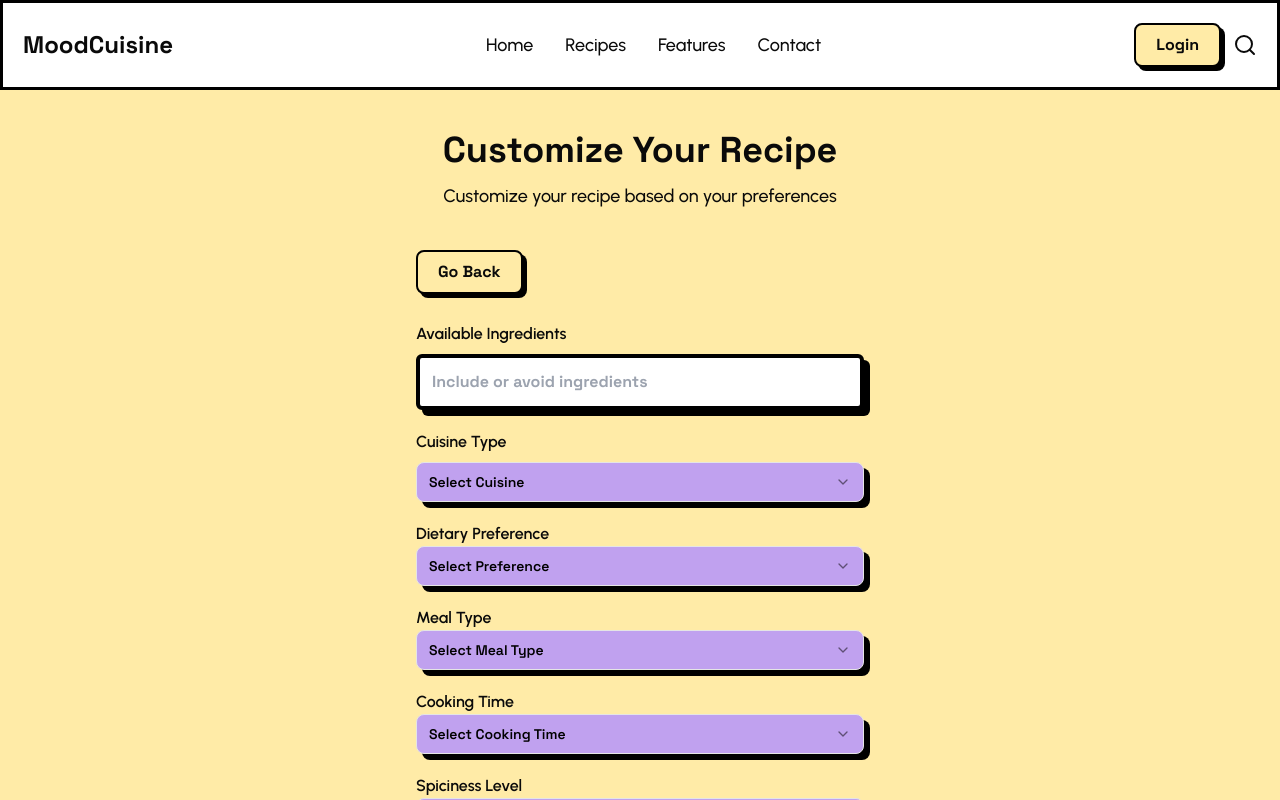
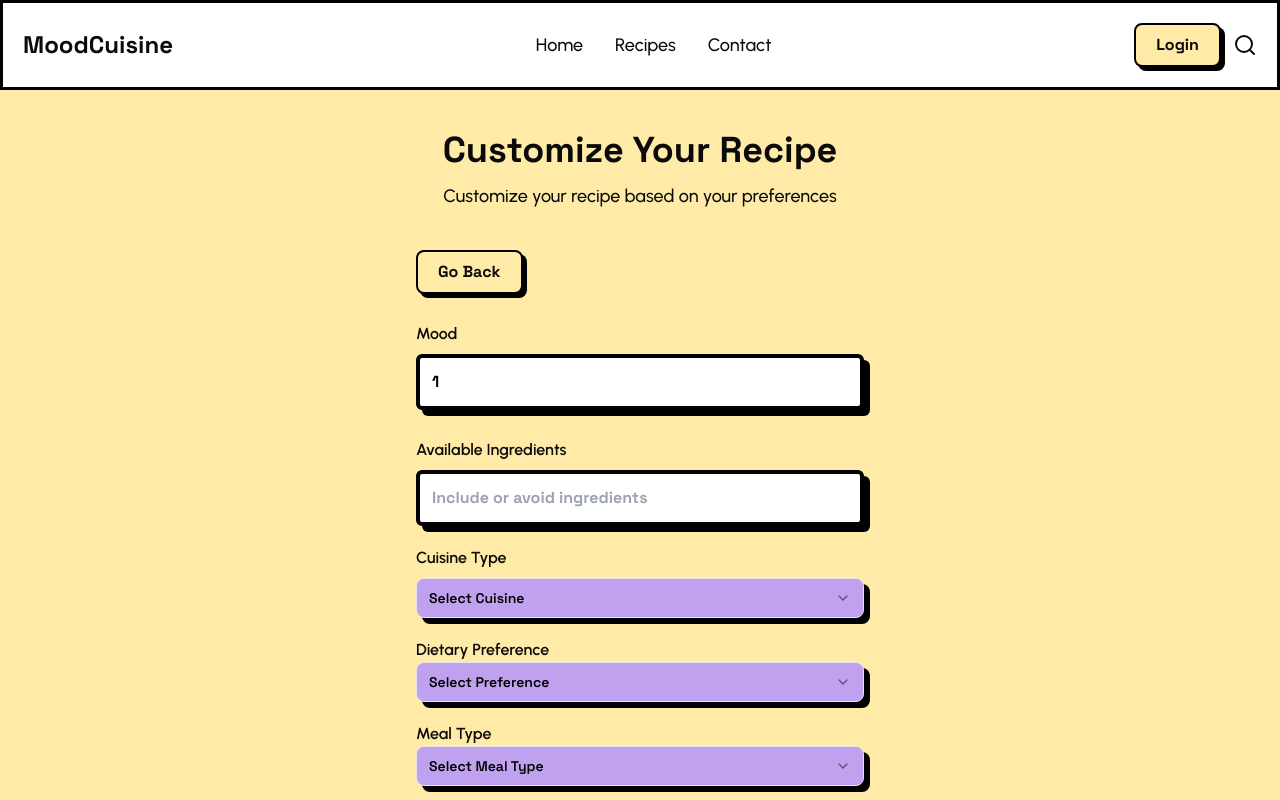
Before and after one commit to SajjanKarn/Mood-Cuisine, a Next.js app: page /recipe/1 in a window 1280 px wide. Shown: the top 800 px of the page. Built offline with nearby package versions, Linux system fonts and the light colour scheme.

Commit message:
feat: add download feature

```diff
--- a/package.json
+++ b/package.json
@@ -15,6 +15,7 @@
     "@toast-ui/react-editor": "^3.2.3",
     "class-variance-authority": "^0.7.0",
     "clsx": "^2.1.1",
+    "html2canvas": "^1.4.1",
     "lucide-react": "^0.453.0",
     "next": "15.0.1",
     "react": "19.0.0-rc-69d4b800-20241021",
--- a/src/app/Navbar.tsx
+++ b/src/app/Navbar.tsx
@@ -19,7 +19,6 @@ type NavbarLink = {
 const links: NavbarLink[] = [
   { href: "/", label: "Home" },
   { href: "/recipe", label: "Recipes" },
-  { href: "/features", label: "Features" },
   { href: "/contact", label: "Contact" },
 ];
 
--- a/src/app/recipe/[mood]/page.tsx
+++ b/src/app/recipe/[mood]/page.tsx
@@ -5,8 +5,11 @@ import {
   NeubrutalismSelect,
 } from "@/components/ui";
 import Form from "next/form";
+import { useParams } from "next/navigation";
 
 const RecipeMood = () => {
+  const mood = useParams().mood;
+
   const cuisineOptions = [
     { label: "Italian", value: "Italian" },
     { label: "Mexican", value: "Mexican" },
@@ -65,6 +68,13 @@ const RecipeMood = () => {
         className="max-w-md mx-auto mt-10 space-y-5"
       >
         <CustomButton link="/recipe">Go Back</CustomButton>
+        <NeubrutalismInput
+          label="Mood"
+          placeholder="Mood"
+          name="currentMood" // Use name attribute
+          value={(mood as string) || ""}
+        />
+
         <NeubrutalismInput
           label="Available Ingredients"
           placeholder="Include or avoid ingredients"
--- a/src/app/recipe/generate/MarkdownRender.tsx
+++ b/src/app/recipe/generate/MarkdownRender.tsx
@@ -1,8 +1,31 @@
 "use client";
 import Markdown from "react-markdown";
+import html2canvas from "html2canvas";
+import { CustomButton } from "@/components/ui"; // Adjust the path as necessary
 
 const MarkdownRender = ({ content }: { content: string }) => {
+  // Function to download the rendered Markdown as an image
+  const downloadMarkdown = async () => {
+    const element = document.getElementById("recipeContainer");
+    if (element) {
+      const canvas = await html2canvas(element, { scale: 2 }); // Adjust scale for better resolution
+      const imgData = canvas.toDataURL("image/png");
+
+      const link = document.createElement("a");
+      link.href = imgData;
+      link.download = "recipe.png"; // Name of the downloaded file
+      link.click();
+    }
+  };
+
   return (
+    <>
+      <div className="flex my-5">
+        <CustomButton onClick={downloadMarkdown} variant="secondary">
+          Download Recipe
+        </CustomButton>
+      </div>
+      <div id="recipeContainer">
         <Markdown
           components={{
             h1: ({ ...props }) => (
@@ -18,21 +41,35 @@ const MarkdownRender = ({ content }: { content: string }) => {
               <h3 className="text-lg font-bold font-space my-3" {...props} />
             ),
             p: ({ ...props }) => (
-          <p className="text-lg font-medium font-urbanist my-2" {...props} />
+              <p
+                className="text-lg font-medium font-urbanist my-2"
+                {...props}
+              />
             ),
             ul: ({ ...props }) => <ul className="list-disc ml-5" {...props} />,
-        ol: ({ ...props }) => <ol className="list-decimal ml-5" {...props} />,
+            ol: ({ ...props }) => (
+              <ol className="list-decimal ml-5" {...props} />
+            ),
             li: ({ ...props }) => (
-          <li className="text-lg font-medium font-urbanist my-2" {...props} />
+              <li
+                className="text-lg font-medium font-urbanist my-2"
+                {...props}
+              />
             ),
             blockquote: ({ ...props }) => (
-          <blockquote className="border-l-4 border-black p-2 my-3" {...props} />
+              <blockquote
+                className="border-l-4 border-black p-2 my-3"
+                {...props}
+              />
             ),
             table: ({ ...props }) => (
               <table className="border-collapse w-full my-5" {...props} />
             ),
             th: ({ ...props }) => (
-          <th className="border border-black font-semibold p-2" {...props} />
+              <th
+                className="border border-black font-semibold p-2"
+                {...props}
+              />
             ),
             td: ({ ...props }) => (
               <td className="border border-black p-2" {...props} />
@@ -41,6 +78,9 @@ const MarkdownRender = ({ content }: { content: string }) => {
         >
           {content}
         </Markdown>
+      </div>
+    </>
   );
 };
+
 export default MarkdownRender;
--- a/src/app/recipe/generate/page.tsx
+++ b/src/app/recipe/generate/page.tsx
@@ -3,6 +3,7 @@ import MarkdownRender from "./MarkdownRender";
 import { CustomButton } from "@/components/ui";
 
 type SearchRecipeProps = {
+  currentMood: string;
   availableIngredients: string;
   cuisine: string;
   dietaryPreference: string;
@@ -18,9 +19,9 @@ const GenerateRecipe = async ({
   searchParams: Promise<SearchRecipeProps>;
 }) => {
   const params = await searchParams;
-
   const prompt = `
-Generate 5 unique and detailed recipes based on the following preferences:
+Generate 5 unique and detailed recipes based on the following preferences and mood:
+- **Mood**: ${params.currentMood}
 - **Available Ingredients**: ${params.availableIngredients}
 - **Cuisine Type**: ${params.cuisine}
 - **Dietary Preference**: ${params.dietaryPreference}
@@ -35,13 +36,14 @@ Each recipe should include:
 3. A list of ingredients with specific quantities.
 4. Step-by-step cooking instructions.
 5. Any additional tips or variations that might enhance the dish.
+6. Based on the mood and preferences, suggest a suitable drink or side dish to complement the meal.
 
 Ensure that the recipes are distinct from each other and cater to the specified preferences. The output should be formatted in Markdown for easy reading and presentation.
 `;
 
   const recipes = await model.generateContent(prompt);
   const content = recipes.response.text();
-  console.log(content);
+
   return (
     <div className="bg-customSecondary p-10 font-urbanist">
       <CustomButton link="/recipe">Go Back</CustomButton>
--- a/src/components/ui/NeubrutalismInput.tsx
+++ b/src/components/ui/NeubrutalismInput.tsx
@@ -8,6 +8,7 @@ interface NeubrutalismInputProps {
   onChange?: (value: string) => void; // Change handler
   label?: string; // Optional label
   name?: string; // Input name
+  disabled?: boolean; // Disabled state
 }
 
 const NeubrutalismInput: React.FC<NeubrutalismInputProps> = ({
@@ -17,6 +18,7 @@ const NeubrutalismInput: React.FC<NeubrutalismInputProps> = ({
   onChange = () => {},
   label,
   name,
+  disabled,
 }) => {
   return (
     <div className="flex flex-col">
@@ -32,6 +34,7 @@ const NeubrutalismInput: React.FC<NeubrutalismInputProps> = ({
         onChange={(e) => onChange(e.target.value)}
         className="w-full neubrutalism-border neubrutalism-shadow rounded-md bg-white text-black font-bold p-3 focus:outline-none focus:neubrutalism-hover font-space"
         name={name}
+        disabled={disabled}
       />
     </div>
   );
```
Also changed, not shown: 1 other file (tests, documents, lock files or other folders). Lines whose indentation alone changed are shown as unchanged.
